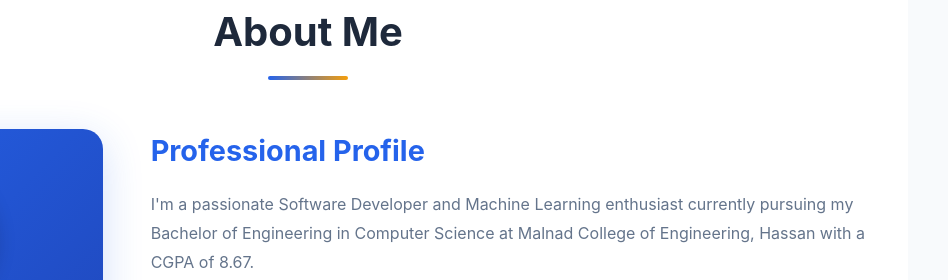
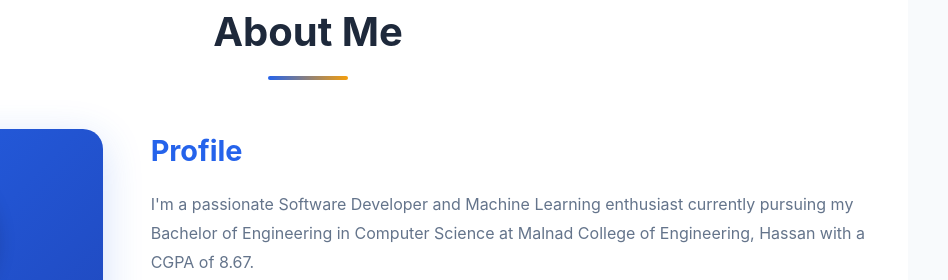
Before and after one commit to d2b3m4s5/ASK_Portfolio, a plain HTML site: page index.html in a window 1280 px wide. Shown: the part 880-1160 px from the top of the page, 332-1280 px from the left. Drawn offline with Linux system fonts and the light colour scheme.

Commit message:
Update index.html

```diff
--- a/index.html
+++ b/index.html
@@ -1253,7 +1253,7 @@
         </div>
       </div>
       <div class="about-text">
-        <h3>Professional Profile</h3>
+        <h3>Profile</h3>
         <p>
           I'm a passionate Software Developer and Machine Learning enthusiast currently pursuing my Bachelor of Engineering in Computer Science at Malnad College of Engineering, Hassan with a CGPA of 8.67.
         </p>
```
